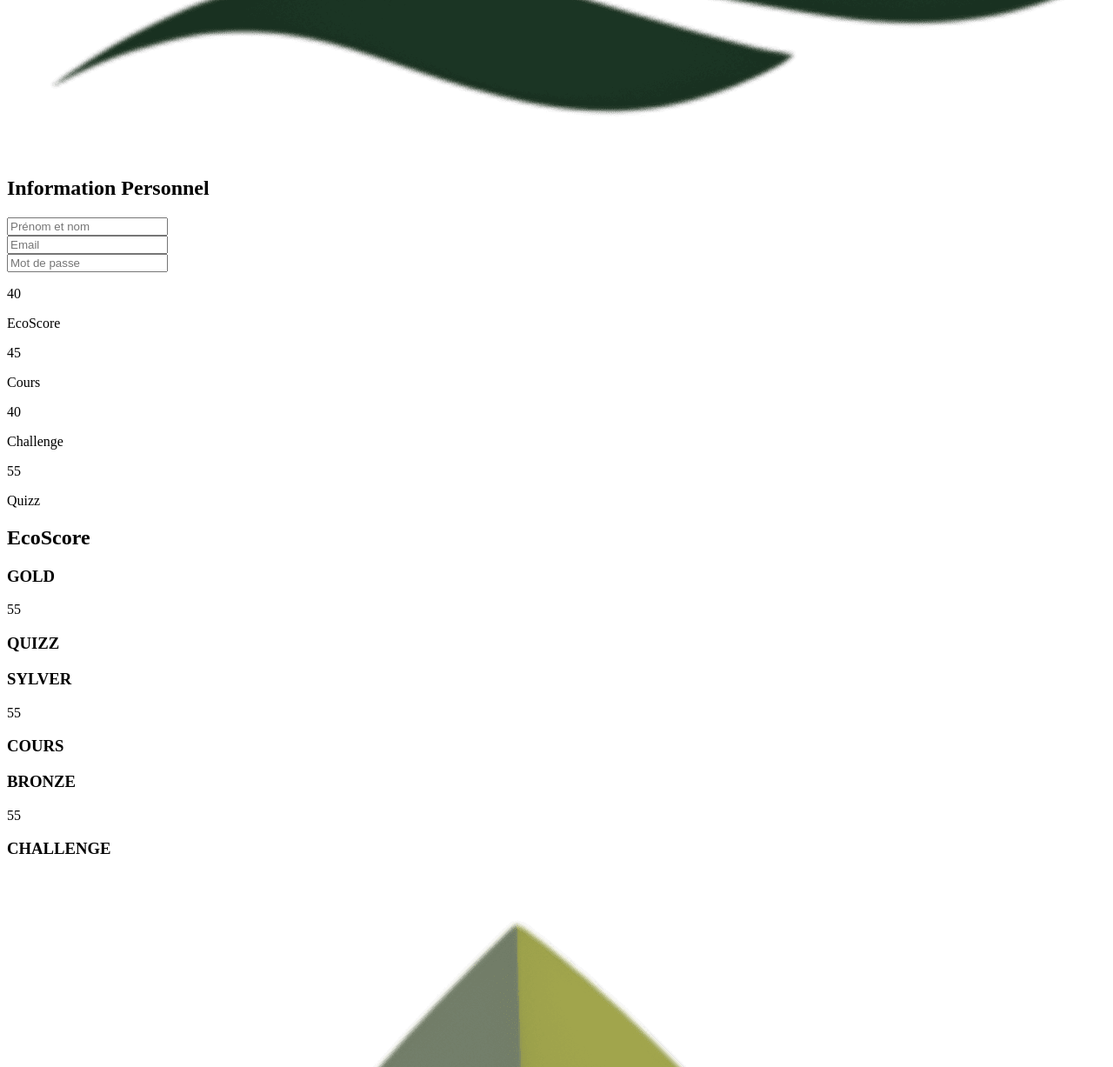
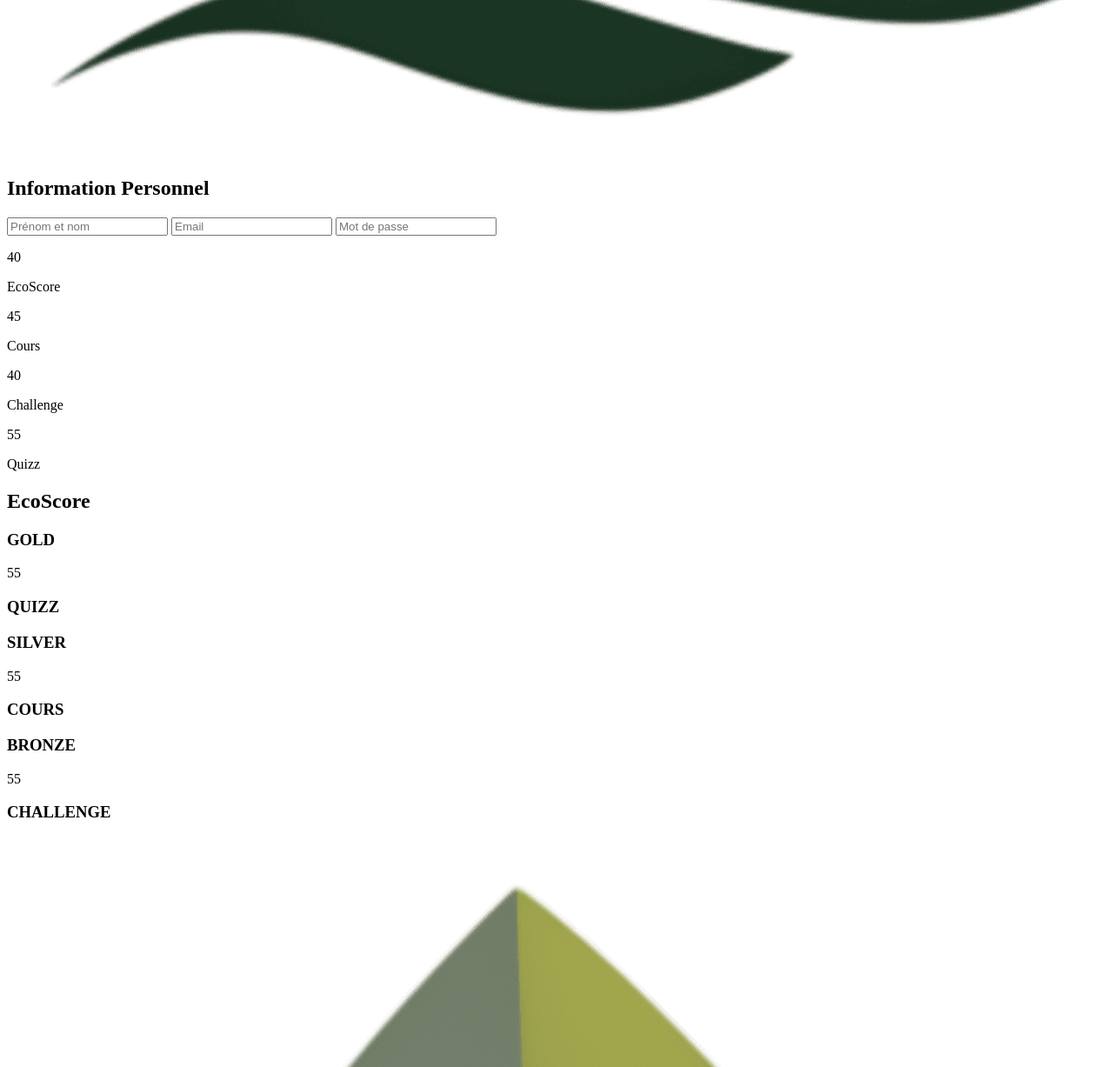
Before and after one commit to HelyaC/EcoAdventure2, a Symfony app: template templates/profil/index.html.twig in a window 1280 px wide; the page is wider, and only the part inside the window is pictured. Shown: the part 3020-4247 px from the top of that part at 87% size. Run offline with Twig, Linux system fonts and the light colour scheme; the template is opened without the code that fills it, so the values that code supplies are empty; some libraries are stand-ins or nearby versions.

Commit message:
adef respponsive

```diff
--- a/templates/index/index.html.twig
+++ b/templates/index/index.html.twig
@@ -36,7 +36,7 @@
                             <div class="flex flex-row gap-4 text-sm text-gray-500 font-medium tracking-tight">
                                 <div>2023 / 01 / 01</div>
                                 <!-- Lien "voir plus" -->
-                                <a href="URL_DE_TON_LIEN" class="text-blue-500 hover:underline">Voir plus</a>
+                                <a href="{{ path('app_instruction') }}" class="text-blue-500 hover:underline">Voir plus</a>
                             </div>
                         </div>
                     </div>
@@ -57,7 +57,7 @@
                             </div>
                             <div class="flex flex-row gap-4 text-sm text-gray-500 font-medium tracking-tight">
                                 <div>2023 / 01 / 01</div>
-                                <a href="URL_DE_TON_LIEN" class="text-blue-500 hover:underline">Voir plus</a>
+                                <a href="{{ path('app_instruction') }}" class="text-blue-500 hover:underline">Voir plus</a>
                             </div>
                         </div>
                     </div>
@@ -78,7 +78,7 @@
                             </div>
                             <div class="flex flex-row gap-4 text-sm text-gray-500 font-medium tracking-tight">
                                 <div>2023 / 01 / 01</div>
-                                <a href="URL_DE_TON_LIEN" class="text-blue-500 hover:underline">Voir plus</a>
+                                <a href="{{ path('app_instruction') }}" class="text-blue-500 hover:underline">Voir plus</a>
                             </div>
                         </div>
                     </div>
--- a/templates/instruction/index.html.twig
+++ b/templates/instruction/index.html.twig
@@ -5,7 +5,7 @@
 {% block body %}
 <div class="relative w-full bg-[#F9F2E1] py-10 flex justify-center items-center">
     <img class="w-full max-w-screen-lg h-auto object-cover rounded-md" src="/images/imagetrain2.png" alt="Random image">
-    <div class="absolute inset-0 bg-black opacity-10 rounded-md"></div>
+
     <div class="absolute inset-0 flex flex-col items-center justify-center text-center px-4">
         <h1 class="text-white text-4xl md:text-5xl lg:text-6xl font-bold">S'instruire pour un avenir durable</h1>
         <p class="text-white text-lg md:text-2xl lg:text-3xl mt-2">Renseignez-vous sur les bonnes pratiques !</p>
--- a/templates/profil/index.html.twig
+++ b/templates/profil/index.html.twig
@@ -3,59 +3,50 @@
 {% block title %}Profil Utilisateur{% endblock %}
 
 {% block body %}
-<div class="bg-white px-4 sm:px-6 lg:px-8 space-y-12 py-10">
+<div class="bg-white px-4 sm:px-6 lg:px-8 py-8 space-y-8"> <!-- Réduisez space-y-12 à space-y-8 ici -->
 
     <!-- Section d'Information Personnelle -->
-    <div class="flex flex-col items-center justify-center space-y-4 mt-8">
+    <div class="flex flex-col items-center justify-center space-y-4">
         <img src="images/logo.png" alt="Image du profil" class="w-40 h-40 rounded-full object-cover">
         <h2 class="font-semibold text-gray-900 text-3xl">Information Personnel</h2>
     </div>
 
     <!-- Formulaire d'Informations Utilisateur -->
-<div class="bg-[#a4b07d] rounded-3xl p-6 mx-4 sm:mx-10 md:mx-20 lg:mx-40 space-y-5 mt-8 ">
-    <div class="space-y-5">
-        <div>
-
+    <div class="flex items-center justify-center">
+        <div class="bg-[#a4b07d] w-96 rounded-3xl p-6 space-y-5">
+            <div class="space-y-4">
                 <input type="text" placeholder="Prénom et nom" class="w-full border rounded-md shadow-sm p-2">
-        </div>
-        <div>
-
                 <input type="email" placeholder="Email" class="w-full border rounded-md shadow-sm p-2">
-        </div>
-        <div>
-
                 <input type="password" placeholder="Mot de passe" class="w-full border rounded-md shadow-sm p-2">
             </div>
         </div>
     </div>
 
     <!-- Statistiques Utilisateur -->
-    <div class="grid grid-cols-2 gap-6 text-center mb-8 w-full max-w-md mx-auto items-center justify-center mt-8">
-        {% for i in 1..1 %}
-            <div class="bg-green-300 text-white font-bold py-2 px-4 rounded hover:bg-green-500 transition duration-300 ease-in-out transform hover:scale-105">
+    <div class="grid grid-cols-2 gap-4 text-center w-full max-w-md mx-auto items-center justify-center mt-4"> <!-- mt-4 au lieu de mt-8 -->
+        <div class="bg-green-300 text-white font-bold py-2 px-4 rounded hover:bg-green-500 transition duration-300 transform hover:scale-105">
             <p class="text-black">40</p>
-                <p class=" text-black font-semibold">EcoScore</p>
+            <p class="text-black font-semibold">EcoScore</p>
         </div>
-            <div class="bg-blue-300 text-white font-bold py-2 px-4 rounded hover:bg-blue-500 transition duration-300 ease-in-out transform hover:scale-105">
+        <div class="bg-blue-300 text-white font-bold py-2 px-4 rounded hover:bg-blue-500 transition duration-300 transform hover:scale-105">
             <p class="text-black">45</p>
-                <p class=" text-black font-semibold">Cours</p>
+            <p class="text-black font-semibold">Cours</p>
         </div>
-            <div class="bg-red-300 text-white font-bold py-2 px-4 rounded hover:bg-red-500 transition duration-300 ease-in-out transform hover:scale-105">
+        <div class="bg-red-300 text-white font-bold py-2 px-4 rounded hover:bg-red-500 transition duration-300 transform hover:scale-105">
             <p class="text-black">40</p>
             <p class="text-black font-semibold">Challenge</p>
         </div>
-            <div class="bg-yellow-300 text-white font-bold py-2 px-4 rounded hover:bg-yellow-500 transition duration-300 ease-in-out transform hover:scale-105">
+        <div class="bg-yellow-300 text-white font-bold py-2 px-4 rounded hover:bg-yellow-500 transition duration-300 transform hover:scale-105">
             <p class="text-black">55</p>
             <p class="text-black font-semibold">Quizz</p>
         </div>
-        {% endfor %}
     </div>
 
     <!-- Section EcoScore -->
-    <div class="bg-[#a4b07d] rounded-3xl w-full p-8 space-y-8 mt-10 mb-8">
+<div class=" rounded-3xl w-1/2 max-w-4xl p-8 space-y-6 mx-auto"> <!-- max-w-4xl et mx-auto pour centrer -->
     <h2 class="font-semibold text-3xl text-gray-900 text-center">EcoScore</h2>
 
-        <div class="flex flex-wrap justify-around gap-4">
+    <div class="flex flex-wrap justify-center gap-4"> <!-- Remplacer justify-around par justify-center -->
         <!-- Gold Badge -->
         <div class="bg-white shadow-lg rounded-3xl text-center p-6 px-8 space-y-2">
             <div class="w-24 h-24 mx-auto mb-2">
@@ -71,7 +62,7 @@
             <div class="w-24 h-24 mx-auto mb-2">
                 <div class="w-full h-full bg-gradient-to-r from-gray-500 to-gray-400 shadow-lg rounded-full"></div>
             </div>
-                <h3 class="text-2xl font-bold text-gray-600">SYLVER</h3>
+            <h3 class="text-2xl font-bold text-gray-600">SILVER</h3>
             <p class="bg-gray-300 opacity-50 rounded-lg text-black font-semibold text-2xl p-1">55</p>
             <h3 class="text-2xl font-bold text-gray-600">COURS</h3>
         </div>
@@ -81,13 +72,11 @@
             <div class="w-24 h-24 mx-auto mb-2">
                 <div class="w-full h-full bg-gradient-to-r from-[#d4885d] to-orange-800 shadow-lg rounded-full"></div>
             </div>
-                <h3 class="text-2xl font-bold text-orange-[#d4885d]">BRONZE</h3>
+            <h3 class="text-2xl font-bold text-orange-600">BRONZE</h3>
             <p class="bg-[#d4885d] opacity-50 rounded-lg text-black font-semibold text-2xl p-1">55</p>
-                <h3 class="text-2xl font-bold text-orange-[#d4885d]">CHALLENGE</h3>
+            <h3 class="text-2xl font-bold text-orange-600">CHALLENGE</h3>
         </div>
     </div>
 </div>
-
-
 </div>
 {% endblock %}
```
Lines whose indentation alone changed are shown as unchanged.
